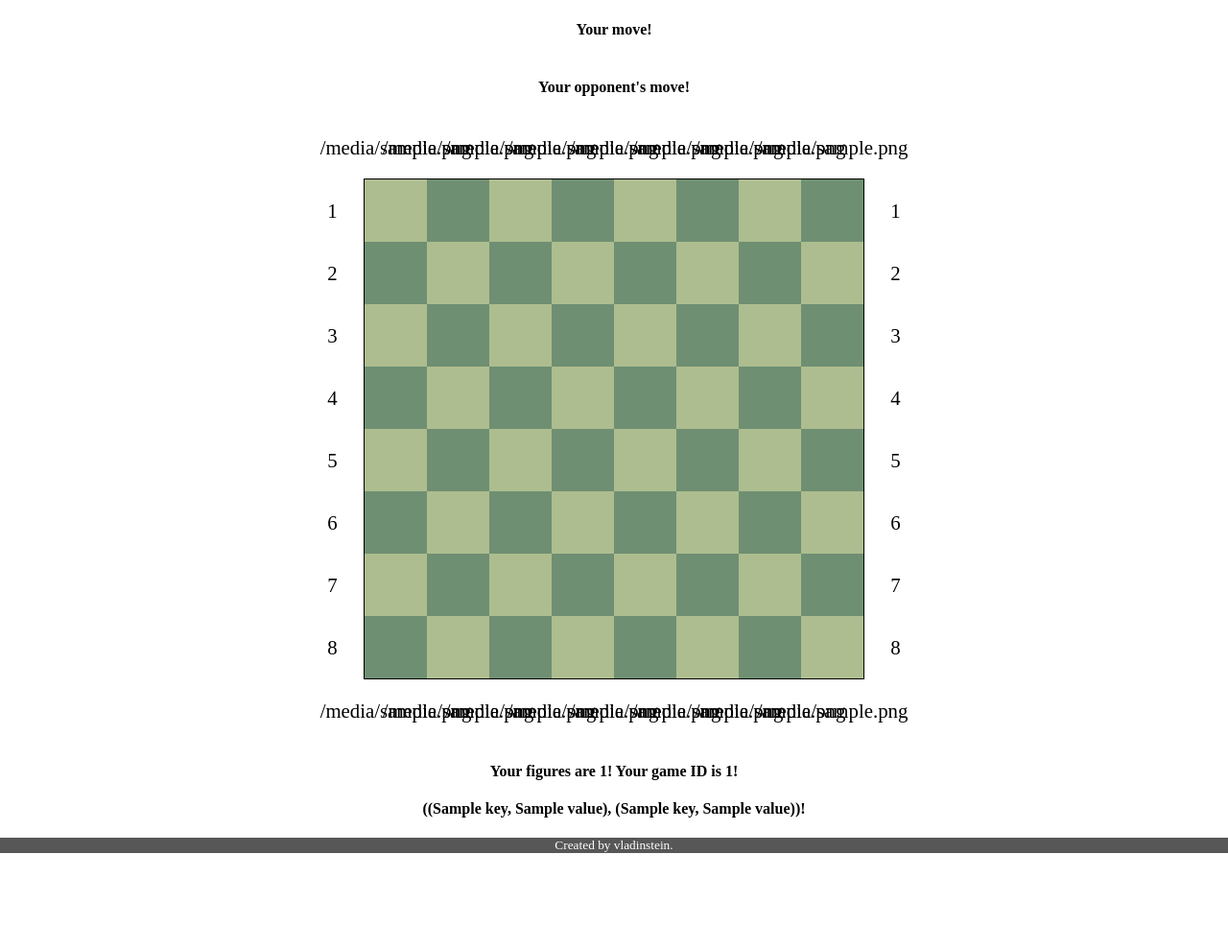
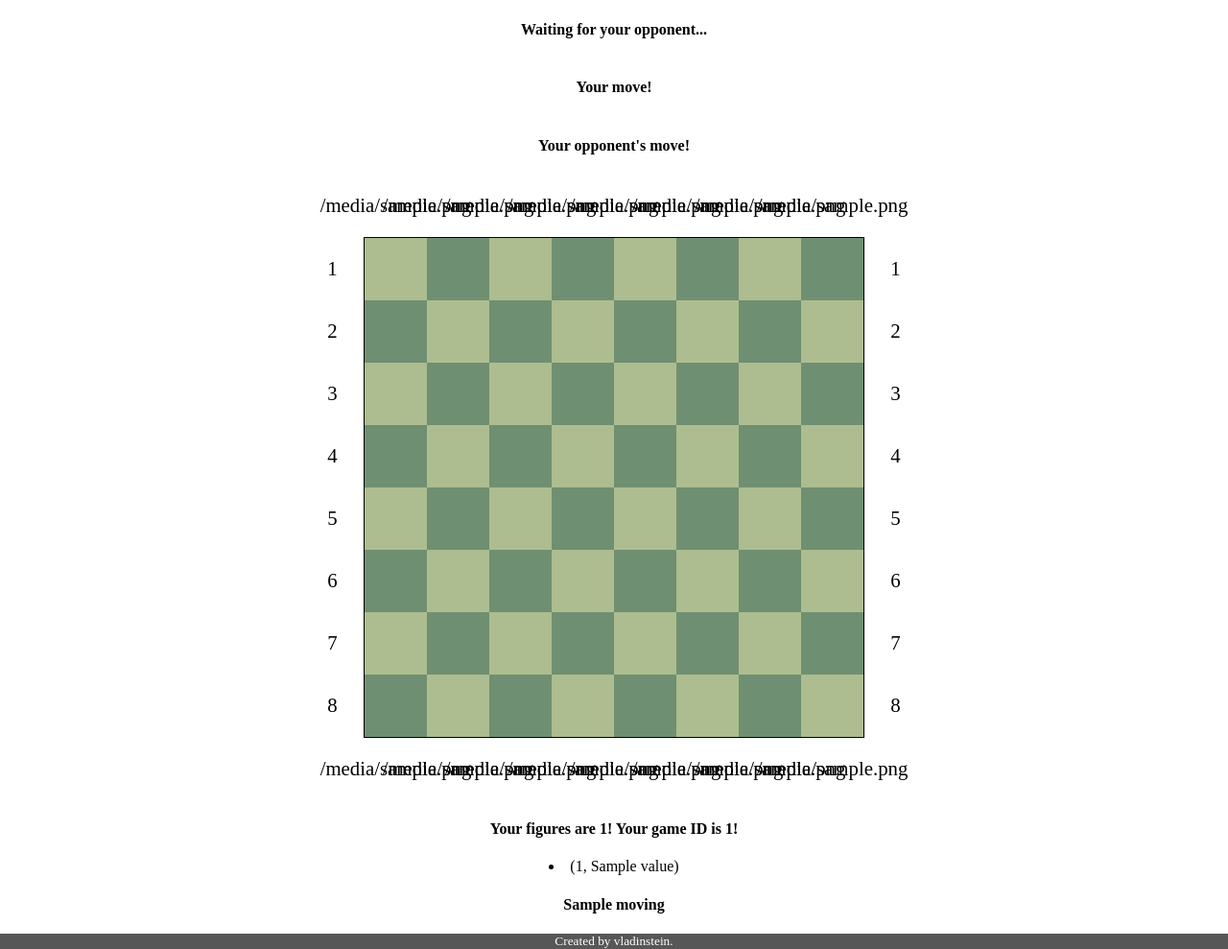
Before and after one commit to vladinstein/flask-chess, a Flask app: template chess/templates/game.html in a window 1280 px wide. Shown: the part 120-1109 px from the top of the page at 96% size. Before the commit the page ends 1009 px from the top, so only its background shows below. Run offline with Flask 2, Linux system fonts and the light colour scheme; the visitor is signed in with stand-in values (Sample User, id 1); data comes from the database, SQL or seed files in the repository; both versions use the stored data as it was after the commit; the template is opened without the code that fills it: values that come from a table or form of the project are taken from there, most other values are stand-ins (such as "Sample title", 1, 10 or a date in 2020); some libraries are stand-ins or nearby versions; some web fonts are replaced.

Commit message:
both player's moves to db, waiting for opponent, no cache

```diff
--- a/chess/models.py
+++ b/chess/models.py
@@ -6,6 +6,7 @@ class Game(db.Model):
     white_sid = db.Column(db.String(120))
     black_sid = db.Column(db.String(120))
     player_1 = db.Column(db.Boolean, default = False, nullable=False)
+    p1_move = db.Column(db.Boolean, default = True, nullable=False)
     ranks = db.relationship('Rank', backref='game', lazy=True)
 
     def __repr__(self):
--- a/chess/routes.py
+++ b/chess/routes.py
@@ -1,27 +1,50 @@
+from dataclasses import dataclass
 import string
 from flask import render_template, request, redirect, url_for, flash
 from flask import session
+from flask import make_response
 from flask_session import Session
 from chess.forms import CreateGameForm, JoinGameForm
 from chess.models import Game, Rank
+from chess.utils import check_moves, create_game, white_check, black_check
 from chess import app, bcrypt, db, socketio
 from random import getrandbits
 from functools import wraps
 
-def login_required(f):
-    @wraps(f)
-    def decorated_function(*args, **kwargs):
-        if session.get('figures') is None:
-            return redirect('/',code=302)
-        return f(*args, **kwargs)
-    return decorated_function
+@app.after_request
+def add_header(response):
+  response.headers['X-UA-Compatible'] = 'IE=Edge,chrome=1'
+  if ('Cache-Control' not in response.headers):
+      response.headers['Cache-Control'] = 'public, max-age=600'
+  return response
+
+#def login_required(f):
+#    @wraps(f)
+#    def decorated_function(*args, **kwargs):
+#        if session.get('figures') is None:
+#           return redirect('/',code=302)
+#        return f(*args, **kwargs)
+#   return decorated_function
 
 @socketio.on('connect')
 def connect():
     session['sid'] = request.sid
 
+@socketio.on('info')
+def info(data):
+    game_id = int(data['id'])
+    figures = int(data['figures'])
+    game = Game.query.filter_by(id=game_id).first()
+    if figures == 0:
+        game.white_sid = session['sid']
+    else:
+        game.black_sid = session['sid']
+        moving = white_check(game_id)
+        socketio.emit('connected', moving, room=game.white_sid)
+    db.session.commit()
+
 @socketio.on('take')
-def moves(data):
+def take(data):
     figure = int(data['figure'])
     game_id = int(data['id'])
     y = int(data['y'])
@@ -34,116 +57,37 @@ def moves(data):
     socketio.emit('moves', data=(go, attack), room=session['sid'])
 
 @socketio.on('go')
-def moves(data):
-    print(data)
+def go(data):
     figure = int(data['figure'])
     game_id = int(data['id'])
     y = int(data['y'])
     x = int(data['x'])
     i = int(data['i'])
-    y = int(data['y'])
-
-
-def check_moves(game_id, x, y, figure):
-    go = []
-    attack = []
-    if figure == 1:
-        go, attack = white_pawn(game_id, x, y)
-    elif figure == 2:
-        go, attack = white_knight(game_id, x, y)
-    elif figure == 3:
-        go, attack = white_bishop(game_id, x, y)
-    elif figure == 4:
-        go, attack = white_rook(game_id, x, y)
-    elif figure == 5:
-        go, attack = white_queen(game_id, x, y)
-    elif figure == 6:
-        go, attack = white_king(game_id, x, y)
-    elif figure == 7:
-        go, attack = black_pawn(game_id, x, y)
-    elif figure == 8:
-        go, attack = black_knight(game_id, x, y)
-    elif figure == 9:
-        go, attack = black_bishop(game_id, x, y)
-    elif figure == 10:
-        go, attack = black_rook(game_id, x, y)
-    elif figure == 11:
-        go, attack = black_queen(game_id, x, y)
+    j = int(data['j'])
+    files = string.ascii_lowercase[0:8]
+    rank = Rank.query.filter_by(game_id=game_id, number=x).first()
+    setattr(rank, files[y-1], figure)
+    db.session.commit()
+    rank = Rank.query.filter_by(game_id=game_id, number=i).first()
+    setattr(rank, files[j-1], 0)
+    db.session.commit()
+    game = Game.query.filter_by(id=game_id).first()
+    if session['figures'] == 0:
+        socketio.emit('opp_move', {'i': i, 'j': j, 'x': x, 'y': y}, room=game.black_sid)
     else:
-        go, attack = black_king(game_id, x, y)
-    return go, attack
-
-def white_pawn(game_id, x, y):
-    rank={}
-    can_go = []
-    can_attack = []
-    for i in range (1, 9):
-        rank[i] = Rank.query.with_entities(Rank.game_id, Rank.a, Rank.b, Rank.c, Rank.d, Rank.e,
-                                           Rank.f, Rank.g, Rank.h).filter_by(game_id=game_id,
-                                           number=i).first()
-    if rank[x+1][y] == 0:
-        can_go.append([x+1, y])
-    if x == 2 and rank[x+2][y] == 0:
-        can_go.append([x+2, y])
-    if y > 1 and rank[x+1][y-1] > 6:
-        can_attack.append([x+1, y-1])
-    if y < 8 and rank[x+1][y+1] > 6:
-        can_attack.append([x+1, y+1])
-    return can_go, can_attack
-
-
-def white_knight(game_id, x, y):
-    pass
-def white_bishop(game_id, x, y):
-    pass
-def white_rook(game_id, x, y):
-    pass
-def white_queen(game_id, x, y):
-    pass
-def white_king(game_id, x, y):
-    pass
-def black_pawn(game_id, x, y):
-    pass
-def black_knight(game_id, x, y):
-    pass
-def black_bishop(game_id, x, y):
-    pass
-def black_rook(game_id, x, y):
-    pass
-def black_queen(game_id, x, y):
-    pass
-def black_king(game_id, x, y):
-    pass
-
-def create_game(game_id):
-    rank = {}
-    for i in range(1, 9):
-        if i == 1:
-            rank[i] = Rank(game_id=game_id, number=i, a=4, b=2, c=3, d=5, e=6, f=3, g=2, h=4)
-        elif i == 2:
-            rank[i] = Rank(game_id=game_id, number=i, a=1, b=1, c=1, d=1, e=1, f=1, g=1, h=1)
-        elif i == 7:
-            rank[i] = Rank(game_id=game_id, number=i, a=7, b=7, c=7, d=7, e=7, f=7, g=7, h=7)
-        elif i == 8:
-            rank[i] = Rank(game_id=game_id, number=i, a=10, b=8, c=9, d=11, e=12, f=9, g=8, h=10)
-        else:
-            rank[i] = Rank(game_id=game_id, number=i, a=0, b=0, c=0, d=0, e=0, f=0, g=0, h=0)
-        db.session.add(rank[i])
+        socketio.emit('opp_move', {'i': i, 'j': j, 'x': x, 'y': y}, room=game.white_sid)
+    moving = {}
+    if game.p1_move:
+        game.p1_move = 0
+    else:
+        game.p1_move = 1
     db.session.commit()
-
-def white_check(game_id):
-    rank={}
-    can_move = []
-    for i in range (1, 9):
-        rank[i] = Rank.query.with_entities(Rank.game_id, Rank.a, Rank.b, Rank.c, Rank.d, Rank.e, Rank.f,
-                                           Rank.g, Rank.h).filter_by(game_id=game_id, number=i).first()
-    for i in range (1, 9):
-        for j in range (1, 9):
-            if rank[i][j] == 1:
-                if rank[i+1][j] == 0 or (j < 8 and rank[i+1][j+1] > 6) \
-                    or (j > 1 and rank[i+1][j-1] > 6):
-                        can_move.append([i, j])
-    return can_move
+    if figure < 7:
+        moving = black_check(game_id)
+        socketio.emit('next_move', moving, room=game.black_sid)
+    else:
+        moving = white_check(game_id)
+        socketio.emit('next_move', moving, room=game.white_sid)
 
 @app.route("/", methods=['GET', 'POST'])
 def index():
@@ -186,7 +130,6 @@ def index():
     return render_template('index.html', cr_form=cr_form, jn_form=jn_form)
 
 @app.route("/game/<int:game_id>")
-@login_required
 def game(game_id):
     # is this solution ok?
     try:
@@ -200,6 +143,15 @@ def game(game_id):
         rank[i] = Rank.query.with_entities(Rank.game_id, Rank.a, Rank.b, Rank.c, Rank.d, Rank.e, Rank.f,
                                         Rank.g, Rank.h).filter_by(game_id=game_id, number=i).first()
     files = string.ascii_lowercase[0:8]
-    moving = white_check(game_id)
-    print(moving)
-    return render_template('game.html', files=files, rank=rank, moving=moving, game_id=game_id)
+    moving = {}
+    game = Game.query.filter_by(id=game_id).first()
+    if game.black_sid:
+        if session ['figures'] == 0 and game.p1_move == 1:
+            moving = white_check(game_id)
+        elif session ['figures'] == 1 and game.p1_move == 0:
+            moving = black_check(game_id)
+    response = make_response(render_template('game.html', files=files, rank=rank, moving=moving,
+                                             game_id=game_id, black_sid = game.black_sid))
+    response.headers['Cache-Control'] = 'no-cache, no-store, must-revalidate'
+    response.headers['Pragma'] = 'no-cache'
+    return response
--- a/chess/static/scripts.js
+++ b/chess/static/scripts.js
@@ -1,5 +1,11 @@
 const socket = io();
 'use strict';
+
+socket.on("connect", () => {
+    var id = $('h4.game-id').attr('data-i')
+        figures = $('h4.game-id').attr('data-figures')
+    socket.emit('info', {'id': id, 'figures': figures})
+});
 
 window.addEventListener('DOMContentLoaded', function addfigures() {
     var squares = document.querySelectorAll(".square");
@@ -58,15 +64,19 @@ $(document).on('click', '.square[data-a="1"]', function() {
 
 $(document).on('click', '.square[data-go="1"]', function() {
     var text = $('.square[data-a="1"]').html()
+        figure = $('.square[data-a="1"]').attr('data-square')
     $('.square[data-a="1"]').html($(this).html())
     $(this).html(text)
+    $(this).attr('data-square', figure)
     var i = $('.square[data-a="1"]').attr('data-x')
         j = $('.square[data-a="1"]').attr('data-y')
+    $('.square[data-a="1"]').attr('data-square', '0')
     $('.square[data-a="1"]').attr('data-a', '0')
     $('.square[data-go="1"]').attr('data-go', '0')
     var x = $(this).attr('data-x')
         y = $(this).attr('data-y')
         id = $('h4.game-id').attr('data-i')
+        figure = $(this).attr('data-square')
     socket.emit('go', {'i': i, 'j': j, 'x': x, 'y': y, 'id': id, 'figure': figure})
 });
 
@@ -80,4 +90,24 @@ $(document).ready(function(){
     $('.square[data-x=' + key + '][data-y=' + value + ']').attr('data-attack', '1')
     }
     })
-})
+    socket.on('opp_move', (data) => {
+        var text1 = $('.square[data-x=' + data['i'] + '][data-y=' + data['j'] + ']').html()
+            text2 = $('.square[data-x=' + data['x'] + '][data-y=' + data['y'] + ']').html()
+            figure = $('.square[data-x=' + data['i'] + '][data-y=' + data['j'] + ']').attr('data-square')
+        $('.square[data-x=' + data['x'] + '][data-y=' + data['y'] + ']').html(text1)
+        $('.square[data-x=' + data['i'] + '][data-y=' + data['j'] + ']').html(text2)
+        $('.square[data-x=' + data['i'] + '][data-y=' + data['j'] + ']').attr('data-square', '0')
+        $('.square[data-x=' + data['x'] + '][data-y=' + data['y'] + ']').attr('data-square', figure)
+    })
+    socket.on('next_move', (moving)=>{
+        for (let obj of Object.values(moving)) {
+            $('.square[data-x=' + obj[0] + '][data-y=' + obj[1] + ']').attr('data-m', '1')
+            }
+    })
+    socket.on('connected', (moving)=>{
+        $('.waiting').addClass('hidden')
+        for (let obj of Object.values(moving)) {
+            $('.square[data-x=' + obj[0] + '][data-y=' + obj[1] + ']').attr('data-m', '1')
+            }
+    })
+});
--- a/chess/static/styles.css
+++ b/chess/static/styles.css
@@ -36,6 +36,9 @@ footer {
 }
 
 /* Main */
+
+.hidden {
+    display: none; }
 
 .board {
     display: flex;
--- a/chess/templates/game.html
+++ b/chess/templates/game.html
@@ -1,9 +1,14 @@
 {% extends 'layout.html' %}
 {% block content %}
+{% if not black_sid %}
+<div class="waiting">
+    <h4>Waiting for your opponent...</h4>
+</div>
+{% endif %}
 <div class="your_move">
     <h4>Your move!</h4>
 </div>
-<div class="your_move">
+<div class="opp_move">
     <h4>Your opponent's move!</h4>
 </div>
 <div class="board">
@@ -29,7 +34,11 @@
                 {% for i in range(1, 9) %}
                     <div class="rank">
                         {% for j in range(1, 9)|reverse %}
-                            <div class="square" data-x="{{i}}" data-y="{{j}}" data-m="0" data-a="0" data-go="0" data-attack="0" data-square="{{rank[i][j]}}"></div>
+                            {% if [i, j] in moving.values() %}
+                                <div class="square" data-x="{{i}}" data-y="{{j}}" data-m="1" data-a="0" data-go="0" data-attack="0" data-square="{{rank[i][j]}}"></div>
+                            {% else %}
+                                <div class="square" data-x="{{i}}" data-y="{{j}}" data-m="0" data-a="0" data-go="0" data-attack="0" data-square="{{rank[i][j]}}"></div>
+                            {% endif %}
                         {% endfor %}
                     </div>
                 {% endfor %}
@@ -49,7 +58,7 @@
                 {% for i in range(1, 9)|reverse %}
                 <div class="rank">
                     {% for j in range(1, 9) %}
-                        {% if [i, j] in moving %}
+                        {% if [i, j] in moving.values() %}
                             <div class="square" data-x="{{i}}" data-y="{{j}}" data-m="1" data-a="0" data-go="0" data-attack="0" data-square="{{rank[i][j]}}"></div>
                         {% else %}
                             <div class="square" data-x="{{i}}" data-y="{{j}}" data-m="0" data-a="0" data-go="0" data-attack="0" data-square="{{rank[i][j]}}"></div>
@@ -78,7 +87,13 @@
     </div>
 </div>
 <div class="your_move">
-    <h4 class="game-id" data-i="{{ game_id }}">Your figures are {{ session['figures'] }}! Your game ID is {{ game_id }}!</h4>
-    <h4>{{ moving[0], moving[1] }}!</h4>
+    <h4 class="game-id" data-i="{{ game_id }}" data-figures="{{ session['figures'] }}">Your figures are {{ session['figures'] }}! Your game ID is {{ game_id }}!</h4>
+    {% for key, value in moving.items() %}
+        <li>{{ value[0], value[1] }}</li>
+    {% endfor %}
+    <h4>{{ moving.values() }}</h4>
 </div>
 {% endblock content %}
+{% block scripts %}
+<script src={{ url_for('static', filename='scripts.js') }}></script>
+{% endblock scripts %}
--- a/chess/templates/layout.html
+++ b/chess/templates/layout.html
@@ -19,8 +19,6 @@
     <script src="https://cdn.socket.io/4.5.0/socket.io.min.js" integrity="sha384-7EyYLQZgWBi67fBtVxw60/OWl1kjsfrPFcaU0pp0nAh+i8FD068QogUvg85Ewy1k" crossorigin="anonymous"></script>
     <!-- JQuery -->
     <script src="https://code.jquery.com/jquery-3.6.1.js" integrity="sha256-3zlB5s2uwoUzrXK3BT7AX3FyvojsraNFxCc2vC/7pNI=" crossorigin="anonymous"></script>
-    <!-- Scripts File -->
-    <script src={{ url_for('static', filename='scripts.js') }}></script>
 </head>
 <body>
     <header>
@@ -38,6 +36,8 @@
     <main>
         {% block content %}
         {% endblock content %}
+        {% block scripts %}
+        {% endblock scripts %}
     </main>
     <footer>
         <small>Created by vladinstein.</small>
```
Also changed, not shown: chess/utils.py (added, +136 -0 lines), chess/site.db.
